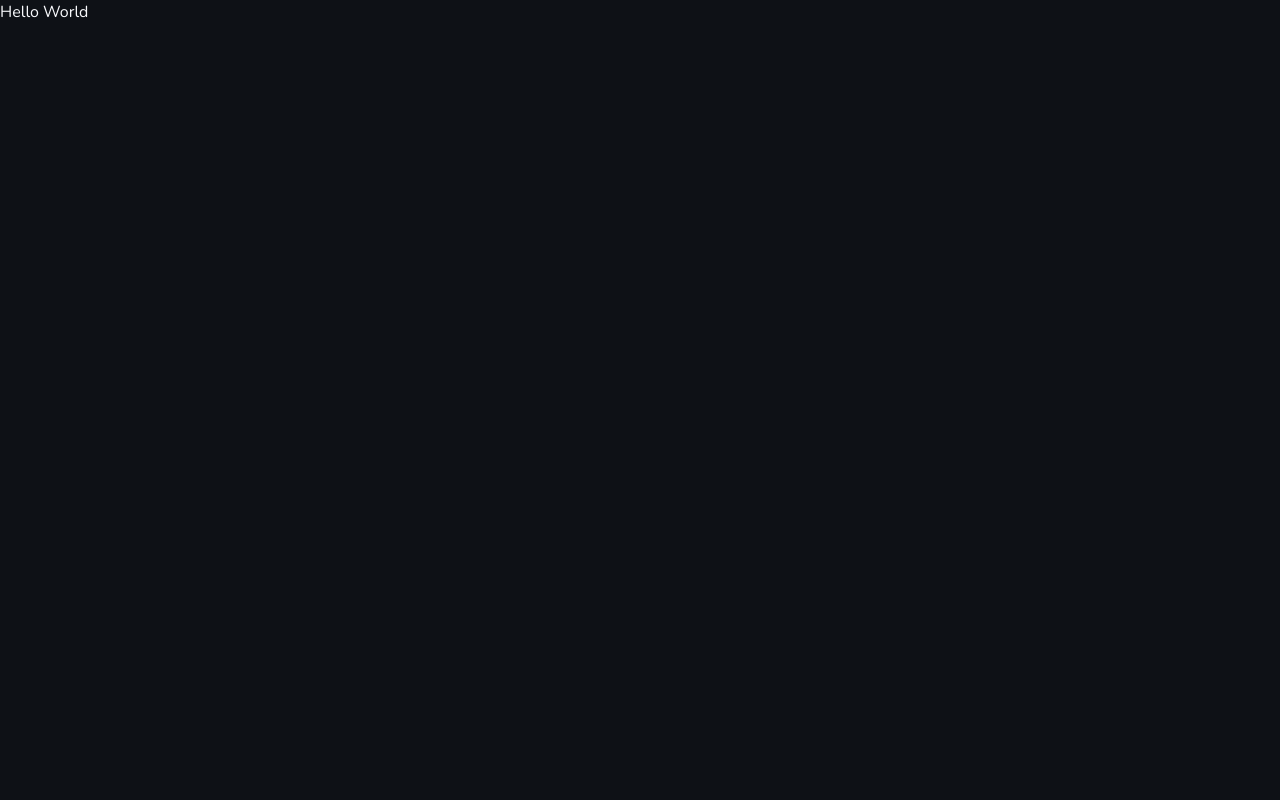
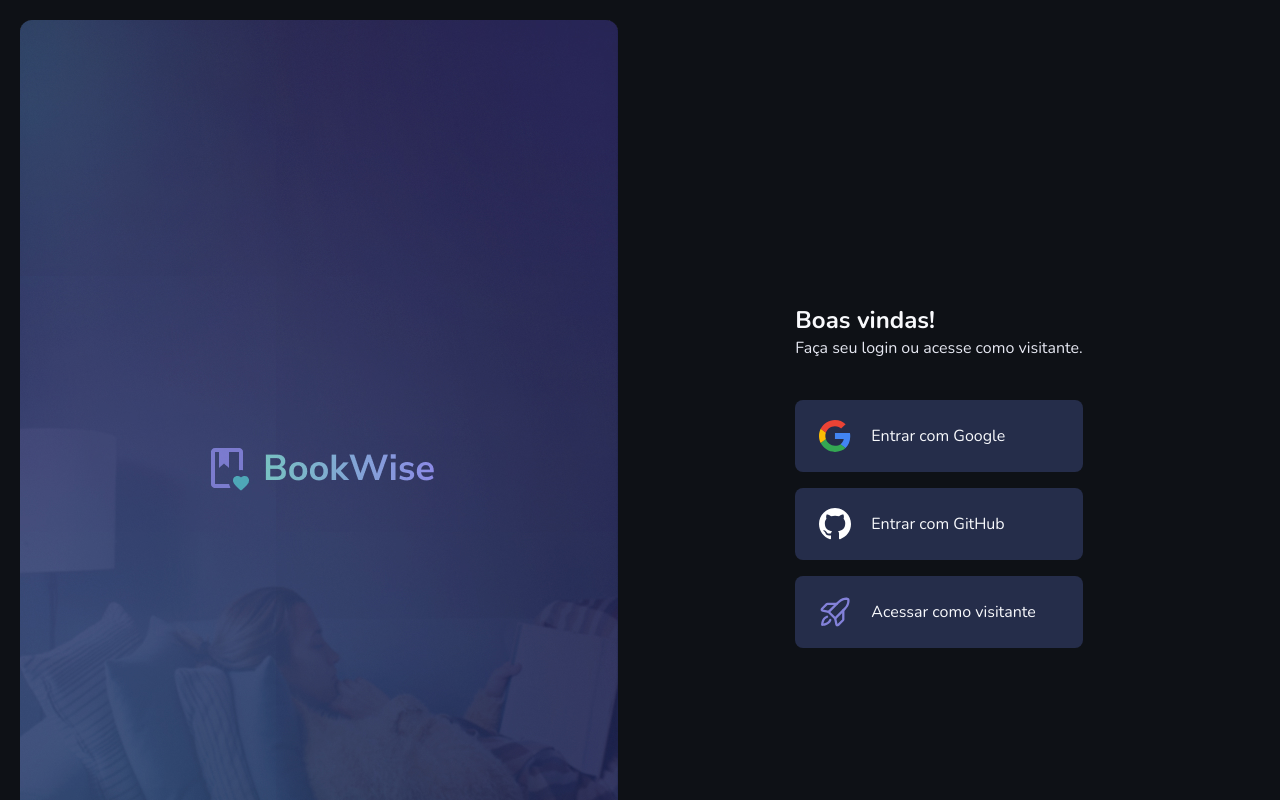
Before and after one commit to MarlonChi/book-wise, a Next.js app: page / in a window 1280 px wide. Shown: the top 800 px of the page. Built offline with nearby package versions, Linux system fonts and the light colour scheme.

Commit message:
feat: dashboard layout

```diff
--- a/src/app/page.tsx
+++ b/src/app/page.tsx
@@ -1,3 +1,35 @@
+import Image from "next/image";
+
+import { Button } from "@/components/button";
+import LoginImage from "@/assets/login-image.jpg";
+import { GitHubIcon, GoogleIcon, GuestIcon } from "@/assets/icons";
+
 export default function Home() {
-  return <main>Hello World</main>;
+  return (
+    <main className="p-5 flex">
+      <div>
+        <Image src={LoginImage} alt="BookWise" className="rounded-xl" />
+      </div>
+      <div className="flex justify-center flex-col m-auto">
+        <h2 className="text-2xl font-bold">Boas vindas!</h2>
+        <p className="text-gray-200">
+          Faça seu login ou acesse como visitante.
+        </p>
+        <div className="flex flex-col gap-4 mt-10">
+          <Button>
+            <GoogleIcon />
+            Entrar com Google
+          </Button>
+          <Button>
+            <GitHubIcon />
+            Entrar com GitHub
+          </Button>
+          <Button>
+            <GuestIcon />
+            Acessar como visitante
+          </Button>
+        </div>
+      </div>
+    </main>
+  );
 }
--- /dev/null
+++ b/src/assets/icons.tsx
@@ -0,0 +1,110 @@
+export const GoogleIcon = () => {
+  return (
+    <svg
+      width="32"
+      height="32"
+      viewBox="0 0 32 32"
+      fill="none"
+      xmlns="http://www.w3.org/2000/svg"
+    >
+      <g clip-path="url(#clip0_526_69)">
+        <path
+          d="M31.2523 16.2994C31.2523 14.9884 31.1459 14.0317 30.9157 13.0396H15.9451V18.9569H24.7325C24.5554 20.4274 23.5987 22.642 21.4726 24.1301L21.4428 24.3282L26.1763 27.9952L26.5042 28.0279C29.516 25.2463 31.2523 21.1537 31.2523 16.2994Z"
+          fill="#4285F4"
+        />
+        <path
+          d="M15.9451 31.8901C20.2502 31.8901 23.8643 30.4727 26.5042 28.0279L21.4727 24.1301C20.1262 25.0691 18.3191 25.7246 15.9451 25.7246C11.7285 25.7246 8.14978 22.9432 6.87406 19.0986L6.68707 19.1145L1.76517 22.9236L1.70081 23.1025C4.32285 28.3112 9.70874 31.8901 15.9451 31.8901Z"
+          fill="#34A853"
+        />
+        <path
+          d="M6.87401 19.0986C6.5374 18.1065 6.3426 17.0434 6.3426 15.945C6.3426 14.8465 6.5374 13.7835 6.85631 12.7914L6.84739 12.5801L1.86382 8.70984L1.70076 8.7874C0.620092 10.9489 0 13.3761 0 15.945C0 18.5139 0.620092 20.941 1.70076 23.1025L6.87401 19.0986Z"
+          fill="#FBBC05"
+        />
+        <path
+          d="M15.9451 6.16537C18.9392 6.16537 20.9588 7.45869 22.1105 8.53948L26.6105 4.14571C23.8468 1.57679 20.2502 0 15.9451 0C9.70874 0 4.32285 3.57875 1.70081 8.78742L6.85635 12.7915C8.14978 8.94693 11.7285 6.16537 15.9451 6.16537Z"
+          fill="#EB4335"
+        />
+      </g>
+      <defs>
+        <clipPath id="clip0_526_69">
+          <rect width="32" height="32" fill="white" />
+        </clipPath>
+      </defs>
+    </svg>
+  );
+};
+
+export const GitHubIcon = () => {
+  return (
+    <svg
+      width="32"
+      height="32"
+      viewBox="0 0 32 32"
+      fill="none"
+      xmlns="http://www.w3.org/2000/svg"
+    >
+      <g clip-path="url(#clip0_526_62)">
+        <mask
+          id="mask0_526_62"
+          maskUnits="userSpaceOnUse"
+          x="0"
+          y="0"
+          width="32"
+          height="32"
+        >
+          <path d="M0 0H32V32H0V0Z" fill="white" />
+        </mask>
+        <g mask="url(#mask0_526_62)">
+          <path
+            fill-rule="evenodd"
+            clip-rule="evenodd"
+            d="M16 0C7.16 0 0 7.16 0 16C0 23.08 4.58 29.06 10.94 31.18C11.74 31.32 12.04 30.84 12.04 30.42C12.04 30.04 12.02 28.78 12.02 27.44C8 28.18 6.96 26.46 6.64 25.56C6.46 25.1 5.68 23.68 5 23.3C4.44 23 3.64 22.26 4.98 22.24C6.24 22.22 7.14 23.4 7.44 23.88C8.88 26.3 11.18 25.62 12.1 25.2C12.24 24.16 12.66 23.46 13.12 23.06C9.56 22.66 5.84 21.28 5.84 15.16C5.84 13.42 6.46 11.98 7.48 10.86C7.32 10.46 6.76 8.82 7.64 6.62C7.64 6.62 8.98 6.2 12.04 8.26C13.32 7.9 14.68 7.72 16.04 7.72C17.4 7.72 18.76 7.9 20.04 8.26C23.1 6.18 24.44 6.62 24.44 6.62C25.32 8.82 24.76 10.46 24.6 10.86C25.62 11.98 26.24 13.4 26.24 15.16C26.24 21.3 22.5 22.66 18.94 23.06C19.52 23.56 20.02 24.52 20.02 26.02C20.02 28.16 20 29.88 20 30.42C20 30.84 20.3 31.34 21.1 31.18C24.2762 30.1076 27.0362 28.0662 28.9916 25.3432C30.9469 22.6201 31.999 19.3524 32 16C32 7.16 24.84 0 16 0Z"
+            fill="white"
+          />
+        </g>
+      </g>
+      <defs>
+        <clipPath id="clip0_526_62">
+          <rect width="32" height="32" fill="white" />
+        </clipPath>
+      </defs>
+    </svg>
+  );
+};
+
+export const GuestIcon = () => {
+  return (
+    <svg
+      width="32"
+      height="32"
+      viewBox="0 0 32 32"
+      fill="none"
+      xmlns="http://www.w3.org/2000/svg"
+    >
+      <path
+        fill-rule="evenodd"
+        clip-rule="evenodd"
+        d="M9.14506 20.3758C9.34698 20.9731 9.02391 21.6201 8.42345 21.8209C6.47912 22.4713 5.44581 24.0947 4.89309 25.7457C4.67361 26.4012 4.54102 27.0323 4.46134 27.5541C4.98597 27.4749 5.62047 27.343 6.27954 27.1247C7.93933 26.5749 9.57153 25.5471 10.2254 23.6132C10.4273 23.016 11.0778 22.6946 11.6782 22.8954C12.2787 23.0963 12.6017 23.7433 12.3998 24.3405C11.4191 27.2412 8.99362 28.6308 7.00436 29.2897C5.99944 29.6225 5.05867 29.7868 4.37201 29.8688C4.02701 29.9099 3.74179 29.9308 3.53916 29.9414C3.43774 29.9467 3.35669 29.9495 3.29883 29.9509C3.26989 29.9516 3.24672 29.952 3.22968 29.9522L3.20874 29.9524L3.20178 29.9524L3.1992 29.9524L3.19814 29.9524C3.19767 29.9524 3.19722 29.9524 3.19722 28.8115C2.05017 28.8115 2.05017 28.8111 2.05017 28.8106L2.05017 28.8095L2.05018 28.807L2.05021 28.8001L2.0504 28.7792C2.05061 28.7623 2.05099 28.7392 2.05171 28.7104C2.05314 28.6529 2.05591 28.5723 2.06125 28.4714C2.07191 28.2698 2.0929 27.9862 2.13428 27.643C2.21665 26.96 2.38186 26.0243 2.7165 25.0247C3.37894 23.0461 4.77594 20.6335 7.69223 19.6581C8.29268 19.4572 8.94314 19.7786 9.14506 20.3758ZM3.19722 28.8115H2.05017C2.05017 29.4416 2.56372 29.9524 3.19722 29.9524V28.8115Z"
+        fill="#8381D9"
+      />
+      <path
+        fill-rule="evenodd"
+        clip-rule="evenodd"
+        d="M28.1873 3.95483C26.8559 3.76384 23.5787 3.69189 20.2247 7.02796L11.3002 15.9048L16.1732 20.7517L25.0977 11.8749C28.4517 8.53884 28.3794 5.27912 28.1873 3.95483ZM28.52 1.6971C26.6889 1.43342 22.6073 1.43113 18.6025 5.41446L8.86697 15.098C8.65186 15.312 8.53101 15.6022 8.53101 15.9048C8.53101 16.2074 8.65186 16.4976 8.86697 16.7115L15.3621 23.172C15.8101 23.6175 16.5364 23.6175 16.9843 23.172L26.7199 13.4884C30.7246 9.5051 30.7223 5.44526 30.4572 3.62398C30.3901 3.13654 30.1645 2.68425 29.8146 2.33626C29.4648 1.98828 29.01 1.76383 28.52 1.6971Z"
+        fill="#8381D9"
+      />
+      <path
+        fill-rule="evenodd"
+        clip-rule="evenodd"
+        d="M24.2885 13.1521C24.922 13.1521 25.4356 13.6629 25.4356 14.293V23.506L25.4355 23.5222C25.4269 24.1215 25.1816 24.6932 24.7528 25.114L20.1238 29.7325C19.83 30.0245 19.4619 30.2316 19.059 30.3318C18.6561 30.432 18.2333 30.4215 17.8359 30.3015C17.4385 30.1814 17.0813 29.9563 16.8025 29.6502C16.5238 29.3442 16.3338 28.9689 16.2527 28.564C16.2526 28.5637 16.2528 28.5643 16.2527 28.564L15.0485 22.5893C14.924 21.9715 15.3265 21.3702 15.9477 21.2464C16.5688 21.1225 17.1733 21.5229 17.2978 22.1408L18.5026 28.1181L23.1415 23.4897V14.293C23.1415 13.6629 23.655 13.1521 24.2885 13.1521Z"
+        fill="#8381D9"
+      />
+      <path
+        fill-rule="evenodd"
+        clip-rule="evenodd"
+        d="M8.51467 6.69189L8.531 6.69177H17.7934C18.4269 6.69177 18.9405 7.20258 18.9405 7.83269C18.9405 8.46281 18.4269 8.97361 17.7934 8.97361H8.54723L8.53796 8.98302L8.5379 8.98297L3.89407 13.5877L3.89585 13.5881L9.90352 14.786C10.5247 14.9099 10.9272 15.5111 10.8027 16.129C10.6782 16.7468 10.0737 17.1472 9.45258 17.0234L3.44669 15.8258C3.44635 15.8257 3.44601 15.8256 3.44566 15.8255C3.03869 15.7449 2.66134 15.5559 2.3538 15.2788C2.04599 15.0014 1.81967 14.6461 1.69898 14.2508C1.57828 13.8555 1.56774 13.4351 1.66848 13.0343C1.76921 12.6335 1.97745 12.2674 2.27097 11.9751L2.27269 11.9734L2.27269 11.9734L6.9143 7.37087C7.33735 6.94439 7.91217 6.70042 8.51467 6.69189Z"
+        fill="#8381D9"
+      />
+    </svg>
+  );
+};
--- /dev/null
+++ b/src/components/button.tsx
@@ -0,0 +1,13 @@
+import { ReactNode } from "react";
+
+interface ButtonProps {
+  children: ReactNode;
+}
+
+export const Button = ({ children }: ButtonProps) => {
+  return (
+    <button className="max-w-[372px] w-full bg-gray-600 rounded-lg px-6 py-5 flex items-center gap-5 hover:bg-gray-500">
+      {children}
+    </button>
+  );
+};
```
Also changed, not shown: src/assets/login-image.jpg (added), 1 other file (tests, documents, lock files or other folders).
